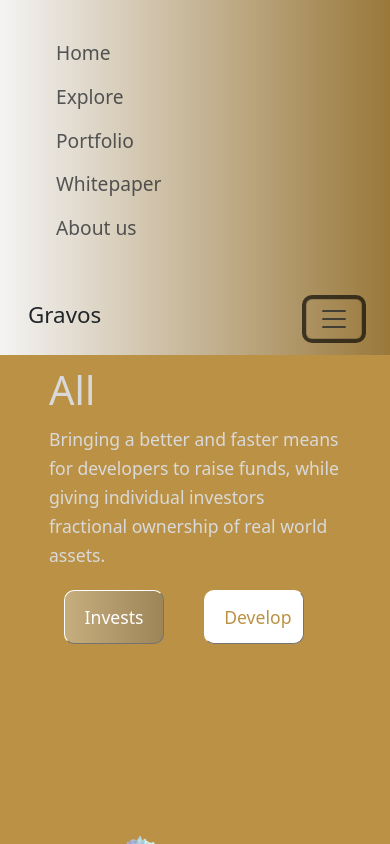
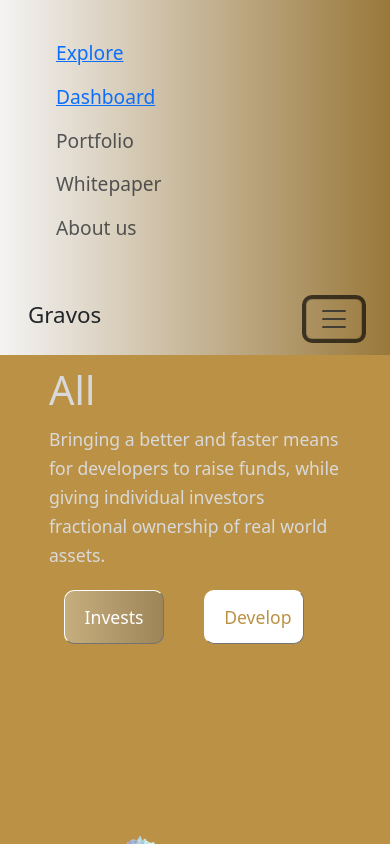
Before and after one commit to GRASO-SUIDEN/Graso, a React (Vite) app: page / in a window 390 px wide. Both pictures are taken after a click on the button "Toggle navigation". Shown: the top 844 px of the page. Built offline with nearby package versions, Linux system fonts and the light colour scheme.

Commit message:
reupload

```diff
--- a/index.html
+++ b/index.html
@@ -5,7 +5,9 @@
     <link rel="icon" type="image/svg+xml" href="/vite.svg" />
     <meta name="viewport" content="width=device-width, initial-scale=1.0" />
     <title>Graso</title>
-    <link rel="stylesheet" href="https://fonts.googleapis.com/css2?family=Inter:ital,opsz,wght@0,14..32,100..900;1,14..32,100..900&display=swap">
+    <link rel="preconnect" href="https://fonts.googleapis.com">
+<link rel="preconnect" href="https://fonts.gstatic.com" crossorigin>
+<link href="https://fonts.googleapis.com/css2?family=Inter:ital,opsz,wght@0,14..32,100..900;1,14..32,100..900&display=swap" rel="stylesheet">
   </head>
   <body>
 
--- a/src/components/banner/sideNav/sidenav.jsx
+++ b/src/components/banner/sideNav/sidenav.jsx
@@ -1,7 +1,8 @@
 import React from 'react';
-import 'bootstrap/dist/css/bootstrap.min.css';  // Import Bootstrap CSS
-import 'bootstrap/dist/js/bootstrap.bundle.min.js';  // Import Bootstrap JS
+import 'bootstrap/dist/css/bootstrap.min.css';
+import 'bootstrap/dist/js/bootstrap.bundle.min.js';
 import './sidenav.css'
+import { Link } from 'react-router-dom'
 
 const SideNav = () => {
   return (
@@ -11,8 +12,12 @@
         <div className="gradient-bg p-4">
           <span className="text-muted">
             <ul>
-              <li>Home</li>
-              <li>Explore</li>
+              <li>
+              <Link to="/">Explore</Link>
+              </li>
+              <li>
+              <Link to="/dashboard">Dashboard</Link>
+              </li>
               <li>Portfolio</li>
               <li>Whitepaper</li>
               <li>About us</li>
--- a/src/index.css
+++ b/src/index.css
@@ -8,6 +8,9 @@
   box-sizing: border-box;
   font-family: "Aoboshi One", system-ui;
 }
+body {
+  font-family: 'Roboto', sans-serif;
+}
 html {
   scroll-behavior: smooth;
 }
--- a/src/pages/dashboard/dashboard.jsx
+++ b/src/pages/dashboard/dashboard.jsx
@@ -1,4 +1,4 @@
-// src/Dashboard.jsx
+
 import React from 'react';
 import SideAdmin from "./sideadminpanel/side-admin-panel";
 import './dashboard.css';
```
